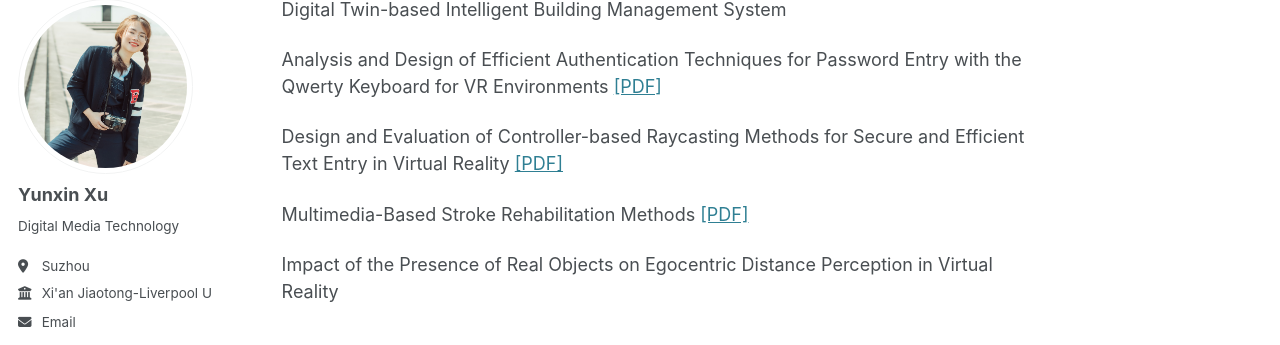
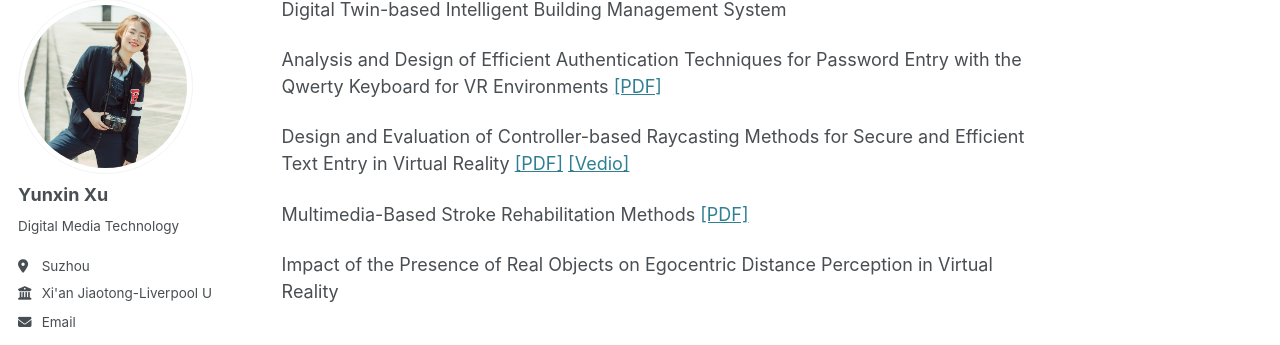
Before and after one commit to XYXtobeno1/yunxin.github.io, a Jekyll site: the page built from _pages/about.md, in a window 1280 px wide and 900 px high, scrolled down 692 px. Shown: the part 107-452 px from the top of the window. Built offline with Jekyll 4.4.1, drawn with Linux system fonts in a browser that asks for light colours; some web fonts are replaced.

Commit message:
Update about.md

```diff
--- a/_pages/about.md
+++ b/_pages/about.md
@@ -21,7 +21,7 @@ Digital Twin-based Intelligent Building Management System
 
 Analysis and Design of Efficient Authentication Techniques for Password Entry with the Qwerty Keyboard for VR Environments    [[PDF]](files/Analysis_and_Design_of_Efficient_Authentication_Techniques_for_Password_Entry_with_the_Qwerty_Keyboard_for_VR_Environments.pdf)
 
-Design and Evaluation of Controller-based Raycasting Methods for Secure and Efficient Text Entry in Virtual Reality    [[PDF]](Design_and_Evaluation_of_Controller-based_Raycasting_Methods_for_Secure_and_Efficient_Text_Entry_in_Virtual_Reality.pdf)
+Design and Evaluation of Controller-based Raycasting Methods for Secure and Efficient Text Entry in Virtual Reality    [[PDF]](Design_and_Evaluation_of_Controller-based_Raycasting_Methods_for_Secure_and_Efficient_Text_Entry_in_Virtual_Reality.pdf)  [[Vedio]](files/freecompress-contentsecurity.mp4)
 
 Multimedia-Based Stroke Rehabilitation Methods    [[PDF]](files/MEC202.pdf)
 
```
